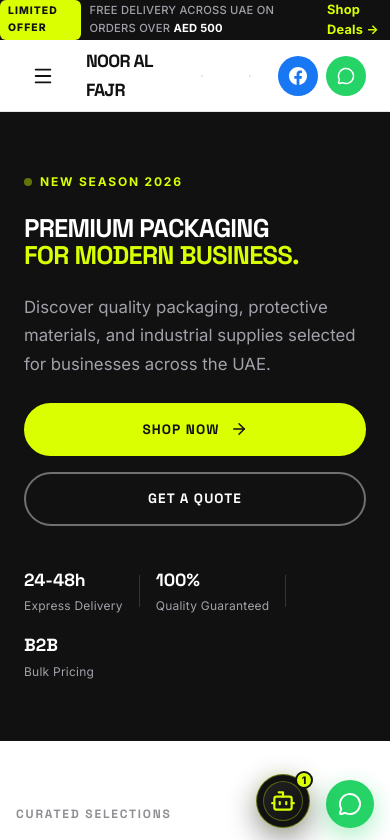
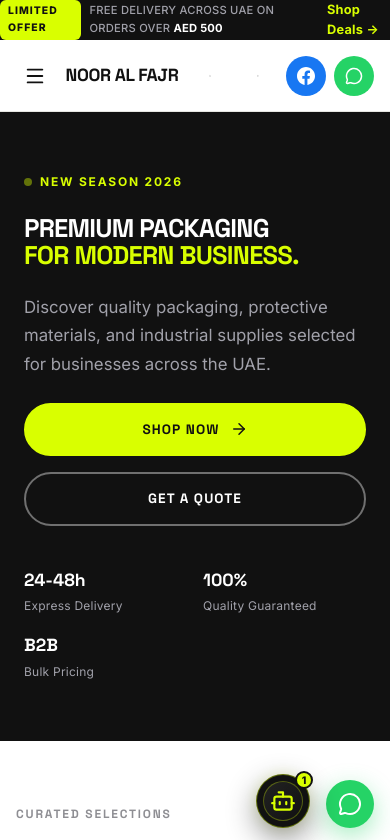
Before and after one commit to syedhassannaqvi830-prog/NOOR-Al-FAJR-Packing-Packaging-Material-Trading, a React (Vite) app: page / in a window 390 px wide. Shown: the top 840 px of the page. Built offline with nearby package versions, Linux system fonts and the light colour scheme.

Commit message:
Improve hero mobile layout

```diff
--- a/src/App.css
+++ b/src/App.css
@@ -322,32 +322,44 @@
 .site-header {
   background: var(--white);
   border-bottom: 1px solid var(--border-light);
-  height: var(--header-height);
+  height: auto; /* Changed from height var(--header-height) */
+  min-height: var(--header-height);
   display: flex;
   align-items: center;
   position: sticky;
   top: var(--announcement-height);
   z-index: 100;
+  padding: 10px 0;
 }
 
 .header-container {
   max-width: var(--max-width);
   margin: 0 auto;
-  padding: 0 24px;
+  padding: 0 16px; /* Reduced side padding */
   width: 100%;
   display: flex;
   align-items: center;
   justify-content: space-between;
-  gap: 24px;
+  gap: 10px; /* Reduced gap */
 }
 
 .brand-logo {
   font-family: var(--font-heading);
-  font-size: 1.4rem;
-  font-weight: 800;
-  letter-spacing: -0.04em;
+  font-size: 1.1rem; /* Slightly smaller */
+  font-weight: 800;
+  letter-spacing: -0.02em;
   color: var(--obsidian);
   text-decoration: none;
+  line-height: 1.2;
+}
+
+.action-btn {
+  display: none; /* Hide Search/Account for now to save space */
+}
+
+.header-whatsapp-btn, .header-facebook-btn {
+  width: 36px;
+  height: 36px;
 }
 
 .mobile-menu-btn {
@@ -670,11 +682,10 @@
 }
 
 .hero-trust-bar {
-  display: flex;
-  align-items: center;
-  gap: 24px;
+  display: grid;
+  grid-template-columns: 1fr 1fr;
+  gap: 16px;
   margin-top: 16px;
-  flex-wrap: wrap;
 }
 
 .trust-item {
@@ -697,9 +708,7 @@
 }
 
 .trust-divider {
-  width: 1px;
-  height: 32px;
-  background: rgba(255, 255, 255, 0.15);
+  display: none;
 }
 
 /* Hero Visual Card */
```
